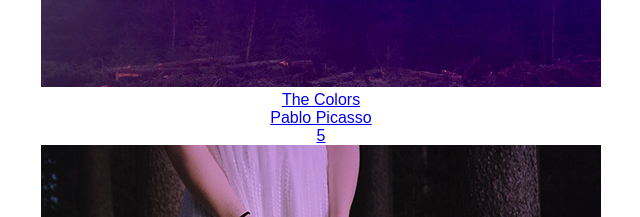
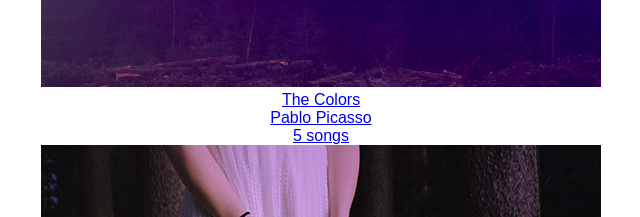
Before and after one commit to kaurnavjeet/bloc-jams-react, a React (Create React App) app: page /library in a window 1280 px wide. Shown: the part 571-788 px from the top of the page, without its empty margins (319-959 px from the left). Built offline with nearby package versions, Linux system fonts and the light colour scheme.

Commit message:
Added story to length property

```diff
--- a/src/components/Library.js
+++ b/src/components/Library.js
@@ -16,7 +16,7 @@ class Library extends Component {
             <img src={album.albumCover} alt={album.title} />
             <div>{album.title}</div>
             <div>{album.artist}</div>
-            <div>{album.songs.length}</div>
+            <div>{album.songs.length} songs</div>
           </Link>
         )}
       </section>
```
